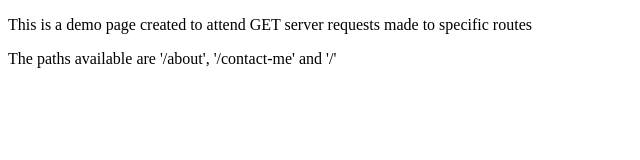
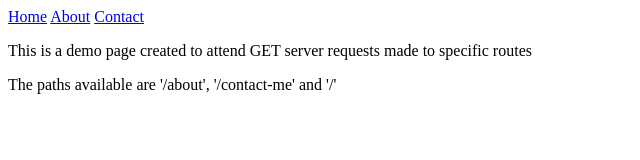
Before and after one commit to blackcuarzo/nodejs-contact-page, a plain HTML site: page about.html in a window 1280 px wide. Shown: the whole page, without its empty margins (0-640 px from the left). Drawn offline with Linux system fonts and the light colour scheme.

Commit message:
Ads a Nav bar

```diff
--- a/about.html
+++ b/about.html
@@ -9,6 +9,10 @@
 </head>
 
 <body>
+    <nav><a href="http://localhost:3000/">Home</a>
+        <a href="http://localhost:3000/about">About</a>
+        <a href="http://localhost:3000/contact-me">Contact</a>
+    </nav>
     <p> This is a demo page created to attend GET server requests made to specific routes </p>
     <p>The paths available are '/about', '/contact-me' and '/'</p>
 </body>
```
Also changed, not shown: contact-me.html (+4 -1 lines), index.html (+4 -0 lines).
